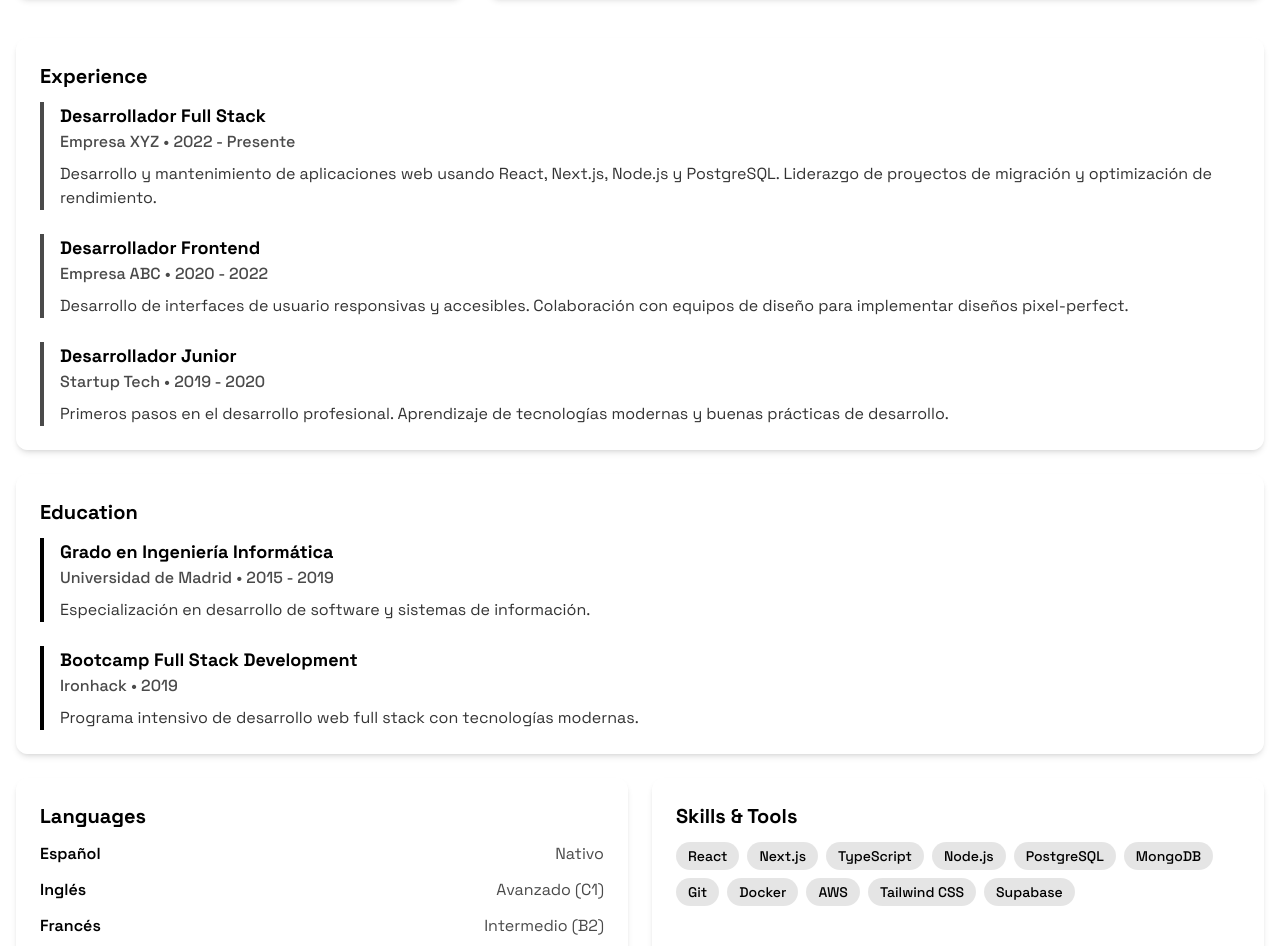
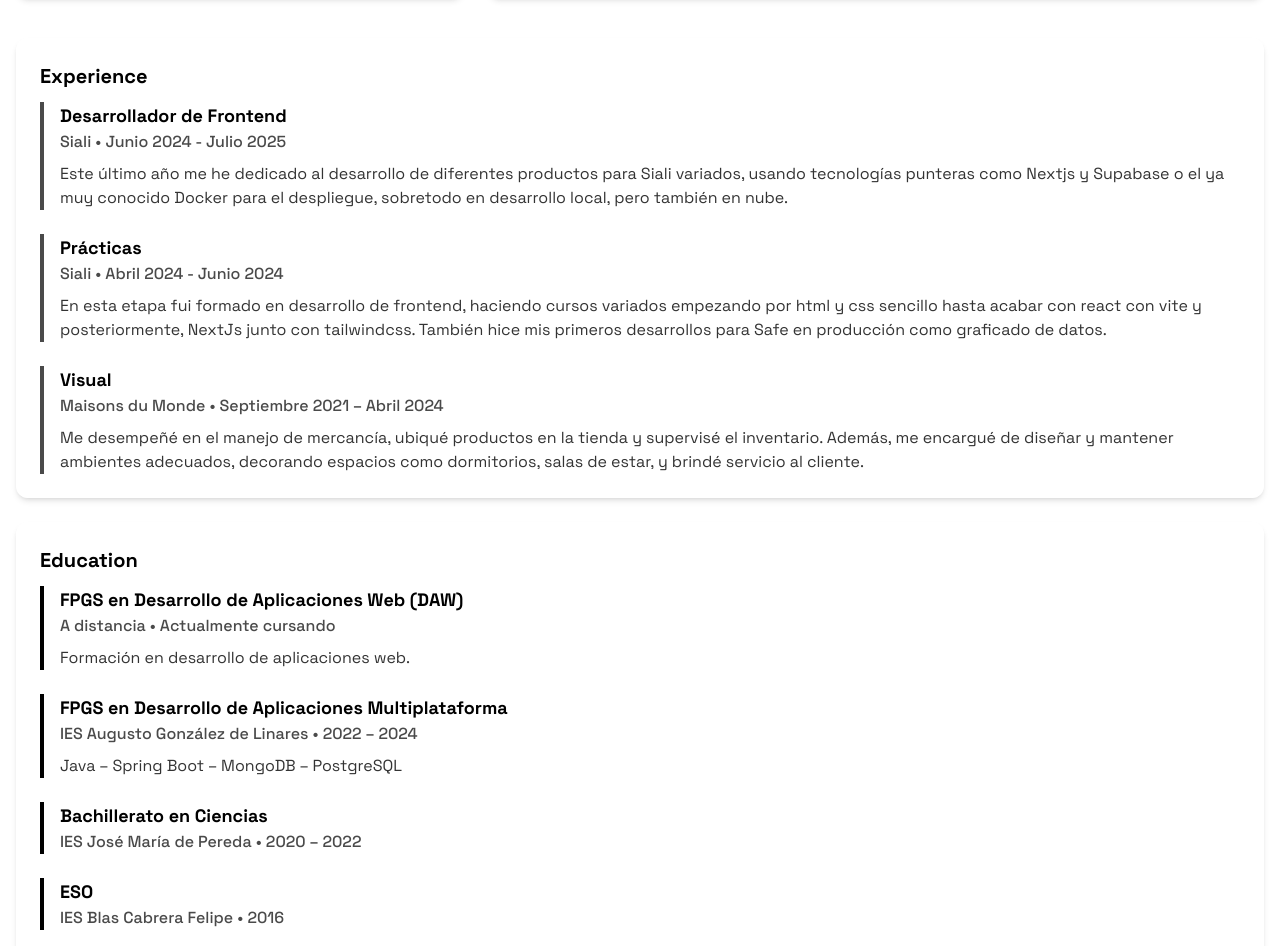
Before and after one commit to jvgemelo/javi-portfolio, a Next.js app: page /profile in a window 1280 px wide. Shown: the part 646-1592 px from the top of the page. Built offline with nearby package versions, Linux system fonts and the light colour scheme.

Commit message:
update info from CV

```diff
--- a/app/profile/page.tsx
+++ b/app/profile/page.tsx
@@ -1,54 +1,61 @@
 // Datos estáticos del perfil - Edita estos datos directamente en el código
 const profileData = {
-  aboutMe: `Soy un desarrollador full stack apasionado por crear soluciones tecnológicas innovadoras.
-    Con experiencia en desarrollo web moderno, me especializo en construir aplicaciones escalables
-    y eficientes que mejoran la experiencia del usuario.`,
+  aboutMe: `Me encanta aprender y experimentar con nuevas tecnologías. Comencé mi camino en la programación formándome en backend con Java, Spring Boot y Hibernate, pero las oportunidades laborales me llevaron a especializarme en el frontend, donde descubrí mi verdadera pasión. Hoy tengo un año de experiencia desarrollando interfaces dinámicas con React, Next.js, Tailwind CSS, Vite, Docker y GitHub. Además, disfruto participando en el diseño con Figma y creando soluciones propias en npm.`,
   experience: [
     {
-      position: "Desarrollador Full Stack",
-      company: "Empresa XYZ",
-      period: "2022 - Presente",
-      description: "Desarrollo y mantenimiento de aplicaciones web usando React, Next.js, Node.js y PostgreSQL. Liderazgo de proyectos de migración y optimización de rendimiento."
+      position: "Desarrollador de Frontend",
+      company: "Siali",
+      period: "Junio 2024 - Julio 2025",
+      description: "Este último año me he dedicado al desarrollo de diferentes productos para Siali variados, usando tecnologías punteras como Nextjs y Supabase o el ya muy conocido Docker para el despliegue, sobretodo en desarrollo local, pero también en nube."
     },
     {
-      position: "Desarrollador Frontend",
-      company: "Empresa ABC",
-      period: "2020 - 2022",
-      description: "Desarrollo de interfaces de usuario responsivas y accesibles. Colaboración con equipos de diseño para implementar diseños pixel-perfect."
+      position: "Prácticas",
+      company: "Siali",
+      period: "Abril 2024 - Junio 2024",
+      description: "En esta etapa fui formado en desarrollo de frontend, haciendo cursos variados empezando por html y css sencillo hasta acabar con react con vite y posteriormente, NextJs junto con tailwindcss. También hice mis primeros desarrollos para Safe en producción como graficado de datos."
     },
     {
-      position: "Desarrollador Junior",
-      company: "Startup Tech",
-      period: "2019 - 2020",
-      description: "Primeros pasos en el desarrollo profesional. Aprendizaje de tecnologías modernas y buenas prácticas de desarrollo."
+      position: "Visual",
+      company: "Maisons du Monde",
+      period: "Septiembre 2021 – Abril 2024",
+      description: "Me desempeñé en el manejo de mercancía, ubiqué productos en la tienda y supervisé el inventario. Además, me encargué de diseñar y mantener ambientes adecuados, decorando espacios como dormitorios, salas de estar, y brindé servicio al cliente."
     }
   ],
   education: [
     {
-      degree: "Grado en Ingeniería Informática",
-      institution: "Universidad de Madrid",
-      period: "2015 - 2019",
-      description: "Especialización en desarrollo de software y sistemas de información."
+      degree: "FPGS en Desarrollo de Aplicaciones Web (DAW)",
+      institution: "A distancia",
+      period: "Actualmente cursando",
+      description: "Formación en desarrollo de aplicaciones web."
     },
     {
-      degree: "Bootcamp Full Stack Development",
-      institution: "Ironhack",
-      period: "2019",
-      description: "Programa intensivo de desarrollo web full stack con tecnologías modernas."
+      degree: "FPGS en Desarrollo de Aplicaciones Multiplataforma",
+      institution: "IES Augusto González de Linares",
+      period: "2022 – 2024",
+      description: "Java – Spring Boot – MongoDB – PostgreSQL"
+    },
+    {
+      degree: "Bachillerato en Ciencias",
+      institution: "IES José María de Pereda",
+      period: "2020 – 2022",
+      description: ""
+    },
+    {
+      degree: "ESO",
+      institution: "IES Blas Cabrera Felipe",
+      period: "2016",
+      description: ""
     }
   ],
   languages: [
     { name: "Español", level: "Nativo" },
-    { name: "Inglés", level: "Avanzado (C1)" },
-    { name: "Francés", level: "Intermedio (B2)" }
+    { name: "Inglés", level: "Cambridge B2 Certificate" }
   ],
   skills: [
-    "React", "Next.js", "TypeScript", "Node.js", "PostgreSQL",
-    "MongoDB", "Git", "Docker", "AWS", "Tailwind CSS", "Supabase"
+    "JavaScript", "Java", "React", "Next.js", "TailwindCSS",
+    "Supabase", "MongoDB", "Docker", "GitHub", "Vite", "Figma"
   ],
-  additionalInfo: `Disponible para trabajar en remoto o híbrido. Interesado en proyectos de código abierto
-    y en contribuir a la comunidad de desarrolladores. Apasionado por el aprendizaje continuo y las
-    nuevas tecnologías.`
+  additionalInfo: `Carnet de conducir. Coche propio. Disponibilidad inmediata.`
 };
 
 export default function Profile() {
```
